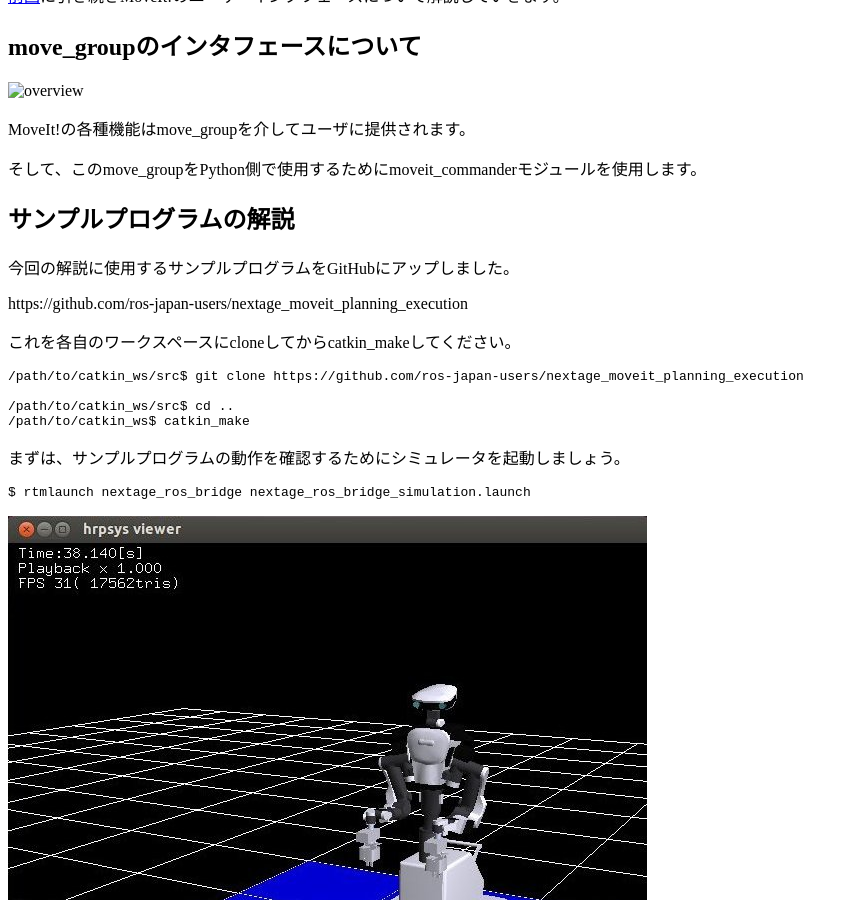
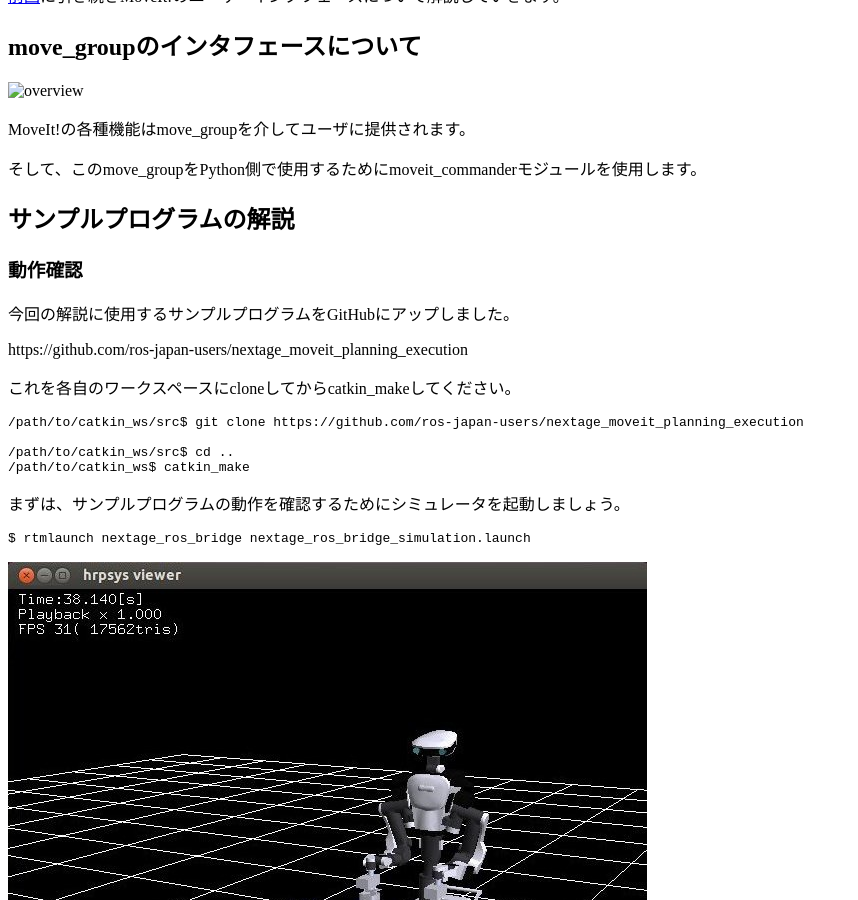
Before and after one commit to DaikiMaekawa/daikimaekawa.github.com, a Jekyll site: the page built from _posts/2014-06-08-ROSNextage02.md, in a window 1280 px wide and 900 px high, scrolled down 564 px. Shown: the whole window, without its empty margins (0-858 px from the left). Built offline with Jekyll 4.4.1, drawn with Linux system fonts in a browser that asks for light colours; nearby versions of some CDN libraries; Markdown is read by kramdown in place of the engine named in the settings; comment, search, counter and statistics services are not loaded.

Commit message:
Fixed the layout of the article

````diff
--- a/_posts/2014-06-08-ROSNextage02.md
+++ b/_posts/2014-06-08-ROSNextage02.md
@@ -29,6 +29,8 @@
 そして、このmove_groupをPython側で使用するためにmoveit_commanderモジュールを使用します。
 
 ## サンプルプログラムの解説
+
+### **動作確認**
 
 今回の解説に使用するサンプルプログラムをGitHubにアップしました。
 
@@ -63,9 +65,7 @@
 
 自分の好きな動きをさせたい場合には、command_sender関数の中身を真似しながら自由に書き換えて使ってください。
 
-### セットアップ & 基本情報の取得
-
-**********
+### **セットアップ & 基本情報の取得**
 
 ```python
 robot = moveit_commander.RobotCommander()
@@ -98,9 +98,7 @@
 
 今回は右腕と左腕のグループをそれぞれ使用します。
 
-### 目標姿勢への移動
-
-**********
+### **目標姿勢への移動**
 
 ```python
 print "=" * 15, " Right arm ", "=" * 15
@@ -187,9 +185,7 @@
 
 ただし、set_pose_targetメソッドへの入力にPoseメッセージではなくfloat型のリストを使用しています。
 
-### 関節空間で目標を設定
-
-**********
+### **関節空間で目標を設定**
 
 関節空間で目標を設定して、アームを移動させてみましょう。
 
@@ -238,9 +234,7 @@
 
 set_joint_value_targetメソッドにすべての変数の値をリストで渡して目標を設定しています。
 
-### 中間地点を通る経路を計画
-
-**********
+### **中間地点を通る経路を計画**
 
 ```python
 print "=" * 10, " Cartesian Paths"
````
